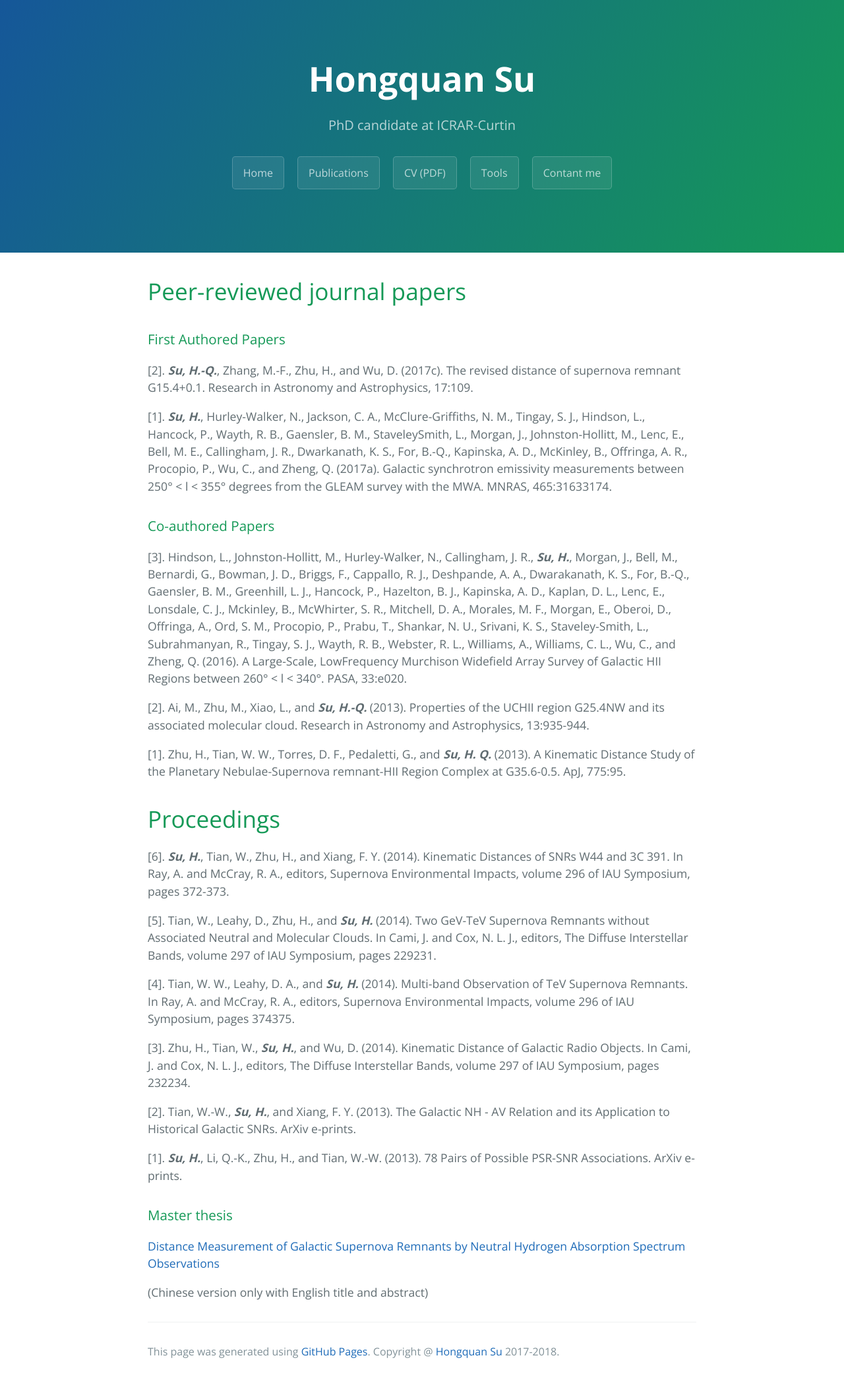
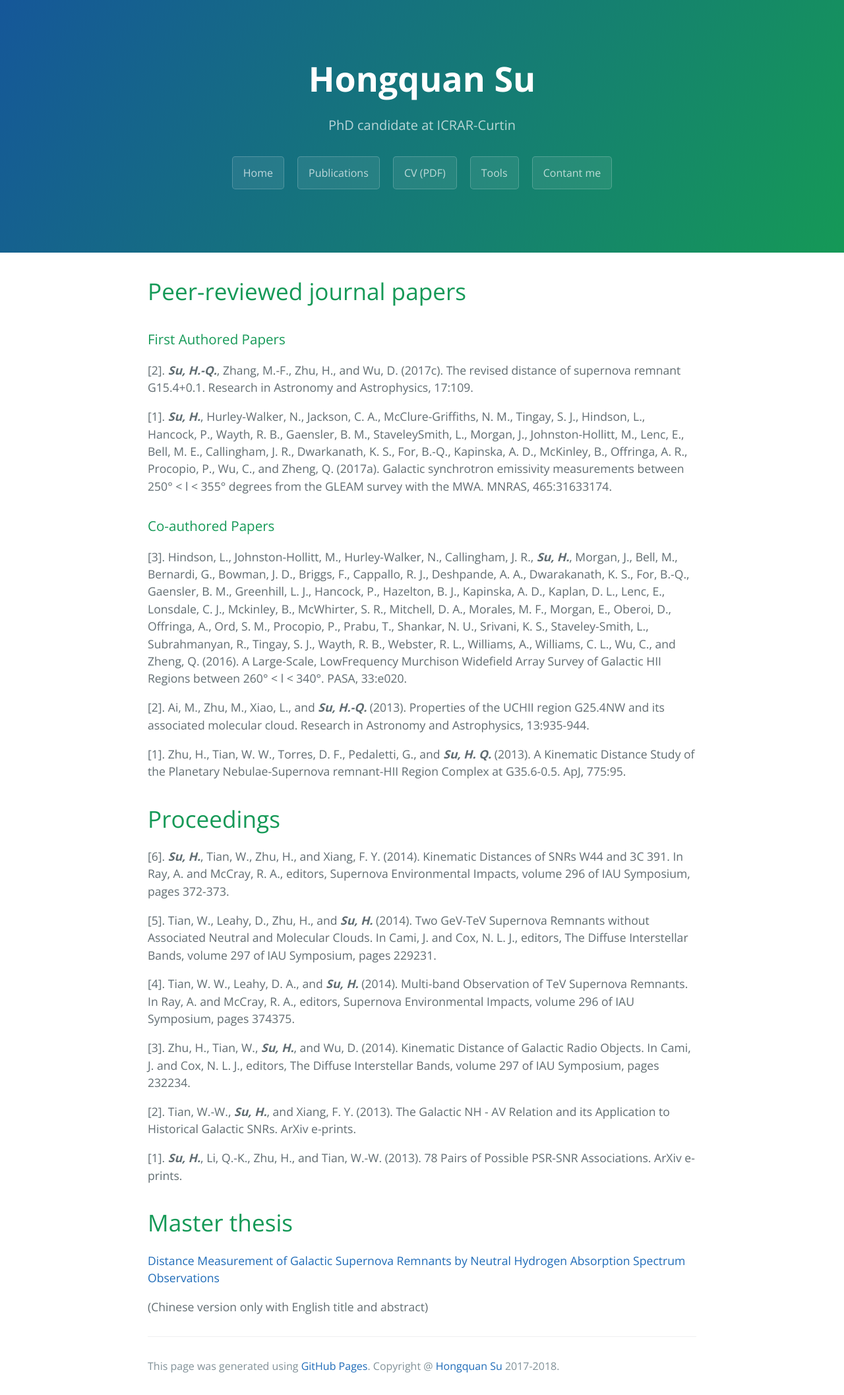
Before and after one commit to HongquanSu/hongquansu.github.io, a Jekyll site: the page built from pub.md, in a window 1280 px wide. Shown: the whole page at 66% size. Built offline with Jekyll 4.4.1, drawn with Linux system fonts in a browser that asks for light colours; before the commit the page ends 2093 px from its top, so only the background shows below that.

Commit message:
change title

```diff
--- a/pub.md
+++ b/pub.md
@@ -37,7 +37,7 @@ Region Complex at G35.6-0.5. ApJ, 775:95.
 [1]. ***Su, H.***, Li, Q.-K., Zhu, H., and Tian, W.-W. (2013). 78 Pairs of Possible PSR-SNR Associations. ArXiv e-prints.
 
 
-### Master thesis
+# Master thesis
 
 [Distance Measurement of Galactic Supernova Remnants by Neutral Hydrogen Absorption Spectrum Observations]({{ site.baseurl }}/doc/thesis_master.pdf)
 
```
